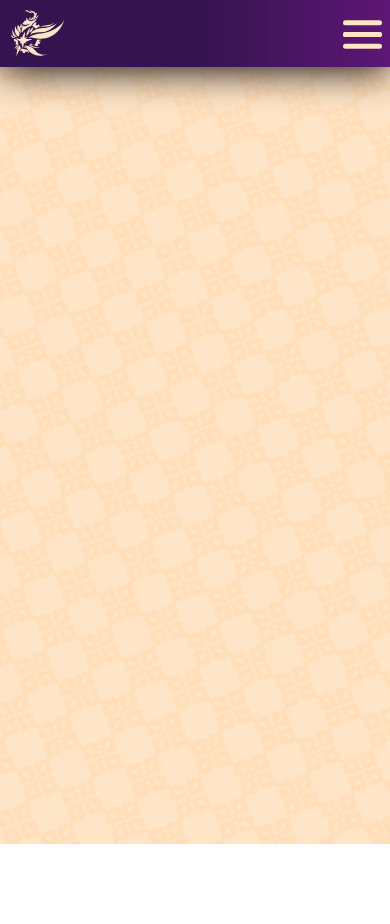
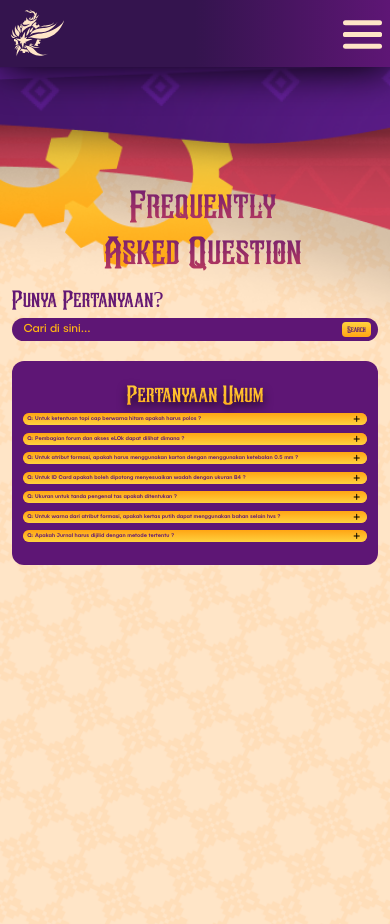
Before and after one commit to kesatriaugm2024/fe-pionirkesatria-2024, a Next.js app: page /faq in a window 390 px wide. Before the commit the page ends 844 px from the top, so only its background shows below. Built offline with nearby package versions, Linux system fonts and the light colour scheme.

Commit message:
menambahkan faq versi mobile

```diff
--- a/src/app/faq/page.tsx
+++ b/src/app/faq/page.tsx
@@ -12,6 +12,7 @@
       <>
         <FAQ_Desktop className="hidden lg:block" />
         <FAQ_Tablet className="hidden sm:block lg:hidden" />
+        <FAQ_Mobile className="block sm:hidden" />
       </>
     </main>
   );
@@ -32,24 +33,24 @@
 
   return (
     <div
-      className={`flex w-[80vw] cursor-pointer flex-col items-start rounded-[1.5vw] bg-gradient-to-r from-[#B22635] to-[#EA5571] duration-200 sm:w-[90vw] lg:w-[80vw] ${
+      className={`flex w-[88vw] cursor-pointer flex-col items-start rounded-[1.5vw] bg-gradient-to-r from-[#B22635] to-[#EA5571] duration-200 sm:w-[90vw] lg:w-[80vw] ${
         isOpen ? "h-[6vw]" : "h-[3vw]"
       }`}
       onClick={handleClick}
     >
-      <div className="flex w-full items-center justify-between rounded-[1.5vw] bg-gradient-to-b from-[#FFA514] to-[#FFD23F] pr-[1.5vw] sm:h-[6vw] lg:h-[3vw]">
-        <p className="px-[1vw] font-publica-sans font-medium text-[#5E1675] sm:text-[1.6vw] lg:text-[1.4vw]">
+      <div className="flex w-full h-[6vw] items-center justify-between rounded-[1.5vw] bg-gradient-to-b from-[#FFA514] to-[#FFD23F] pr-[1.5vw] sm:h-[6vw] lg:h-[3vw]">
+        <p className="px-[1vw] font-publica-sans font-medium text-[#5E1675] text-[1.4vw] sm:text-[1.5vw] lg:text-[1.4vw]">
           {question}
         </p>
-        <div className="mr-[1vw] h-[1.25vw] w-[1.25vw] items-end">
+        <div className="sm:mr-[2vw] sm:h-[1.5vw] sm:w-[1.5vw] sm:items-end lg:mr-[1vw] lg:h-[1.25vw] lg:w-[1.25vw] lg:items-end h-[2vw] w-[2vw] mr-[2vw]">
           <FaPlus className="h-full text-black" />
         </div>
       </div>
       <div
-        className={`h-[3vw] w-full items-center ${isOpen ? "flex" : "hidden"}`}
+        className={`h-[6vw] sm:h-[3vw] lg:h-[3vw] w-full items-center ${isOpen ? "flex" : "hidden"}`}
       >
         <p
-          className={`px-[1vw] font-publica-sans text-[1.4vw] font-medium gradient-text-yellow-up-down ${isOpen ? "block" : "hidden"}`}
+          className={`px-[1vw] font-publica-sans text-[1.4vw] sm:text-[1.5vw] lg:text-[1.4vw] font-medium gradient-text-yellow-up-down ${isOpen ? "block" : "hidden"}`}
         >
           {answer}
         </p>
@@ -238,3 +239,96 @@
     </main>
   );
 }
+
+export function FAQ_Mobile({ className }: { className?: string }) {
+  const [userInput, setUserInput] = useState("");
+  const [foundPertanyaanUmum, setFoundPertanyaanUmum] =
+    useState(listPertanyaanUmum);
+  const [foundPertanyaanMateri, setFoundPertanyaanMateri] =
+    useState(listPertanyaanMateri);
+
+  const checkSearchResult = () => {
+    let questionUmum: any[] = [];
+    let questionMateri: any[] = [];
+    listPertanyaanUmum.forEach((item) => {
+      let _question = item.question.toUpperCase();
+      if (_question.includes(userInput.toUpperCase())) {
+        questionUmum.push(item);
+      }
+    });
+    listPertanyaanMateri.forEach((item) => {
+      let _question = item.question.toUpperCase();
+      if (_question.includes(userInput.toUpperCase())) {
+        questionMateri.push(item);
+      }
+    });
+    setFoundPertanyaanUmum(questionUmum);
+    setFoundPertanyaanMateri(questionMateri);
+  };
+
+  const handleChange = (e: any) => {
+    setUserInput(e.target.value);
+  };
+
+  const handleSubmit = (e: any) => {
+    e.preventDefault();
+    if (userInput === "") {
+      setFoundPertanyaanUmum(listPertanyaanUmum);
+      setFoundPertanyaanMateri(listPertanyaanMateri);
+    } else {
+      checkSearchResult();
+    }
+  };
+
+  return(
+    <main
+    className={`min-h-screen w-full flex-col bg-faq-background-3 bg-cover bg-top bg-repeat py-10 ${className} `}
+  >
+    <div className={`flex w-full flex-col items-center justify-center`}>
+    <h1 className="ml-[4vw] mt-[25vw] self-center bg-gradient-to-b from-[#5E1675] via-[#982D66] to-[#CD4258] bg-clip-text font-legendaire text-[10vw] text-transparent">
+          Frequently
+        </h1>
+        <h1 className="ml-[4vw] mt-[-3vw] self-center bg-gradient-to-b from-[#5E1675] via-[#982D66] to-[#CD4258] bg-clip-text font-legendaire text-[10vw] text-transparent">
+          Asked Question
+        </h1>
+
+      <div className="bg-gradient-to-b from-[#5E1675] via-[#982D66] to-[#CD4258] bg-clip-text font-legendaire text-[6vw] text-transparent">
+        Punya Pertanyaan?
+        <form
+          className="flex h-[6vw] w-[94vw] items-center justify-between gap-[1vw] rounded-xl bg-[#5E1675] px-[1vw]"
+          onSubmit={handleSubmit}
+        >
+          <div className="flex w-full items-center">
+            <input
+              type="text"
+              placeholder="Cari di sini..."
+              className="w-full border-none bg-transparent font-publica-sans text-[3vw] text-[#FFB314] placeholder-[#FFB314] outline-none placeholder:text-[3vw] ml-[2vw]"
+              value={userInput}
+              onChange={handleChange}
+            />
+          </div>
+          <button className="mr-[1vw] h-[4vw] w-[8vw] items-end rounded-[1vw] bg-gradient-to-b from-[#FFD23F] to-[#FFA514]">
+            <div className="bg-gradient-to-b from-[#491772] to-[#5E1675] bg-clip-text font-legendaire text-[2vw] text-transparent">
+              Search
+            </div>
+          </button>
+        </form>
+        <div className="relative mt-[5vw] flex flex-col items-center rounded-xl bg-[#5E1675] py-[6vw] hover:bg-[#5E1675]">
+          <p className="bg-gradient-to-b from-[#FFD23F] to-[#FFA514] bg-clip-text font-legendaire text-[6vw] text-transparent drop-shadow-[0_4px_5px_rgba(0,0,0,0.7)] mt-[-1.5vw]">
+            Pertanyaan Umum
+          </p>
+          <div className="relative flex flex-col gap-[2vw]">
+            {foundPertanyaanUmum.map((pertanyaan, index) => (
+              <ItemPertanyaan
+                key={index}
+                question={`Q: ${pertanyaan.question}`}
+                answer={`A: ${pertanyaan.answer}`}
+              />
+            ))}
+          </div>
+        </div>
+      </div>
+    </div>
+  </main>
+  );
+}
--- a/tailwind.config.ts
+++ b/tailwind.config.ts
@@ -44,6 +44,8 @@
           "url('/images/background/faq-background-1.png')",
         "faq-background-2":
           "url('/images/background/faq-background-2.png')",
+        "faq-background-3":
+          "url('/images/background/faq-background-3.png')",
         "gradient-radial": "radial-gradient(var(--tw-gradient-stops))",
         "gradient-conic":
           "conic-gradient(from 180deg at 50% 50%, var(--tw-gradient-stops))",
```
Also changed, not shown: public/images/background/faq-background-3.png (added).
